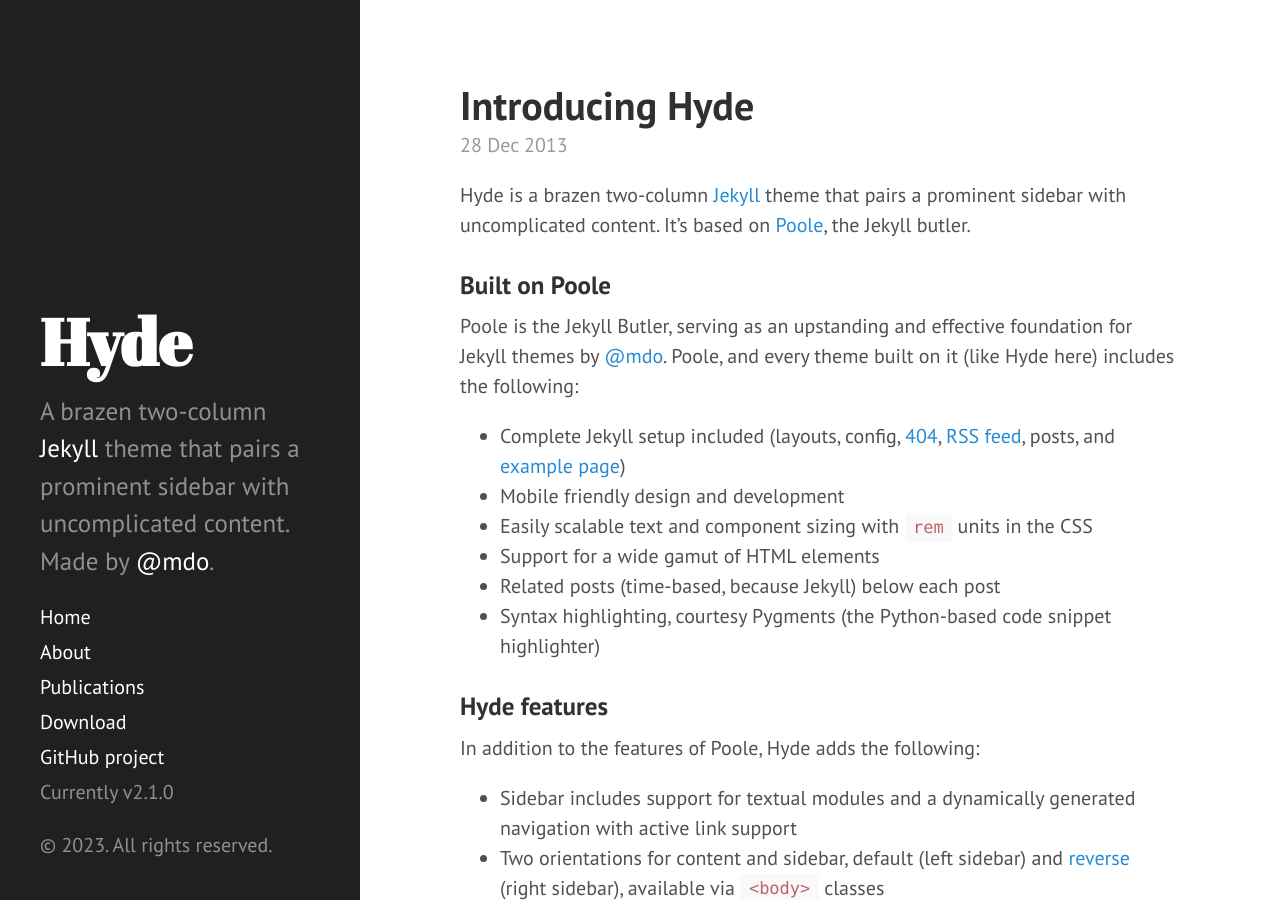
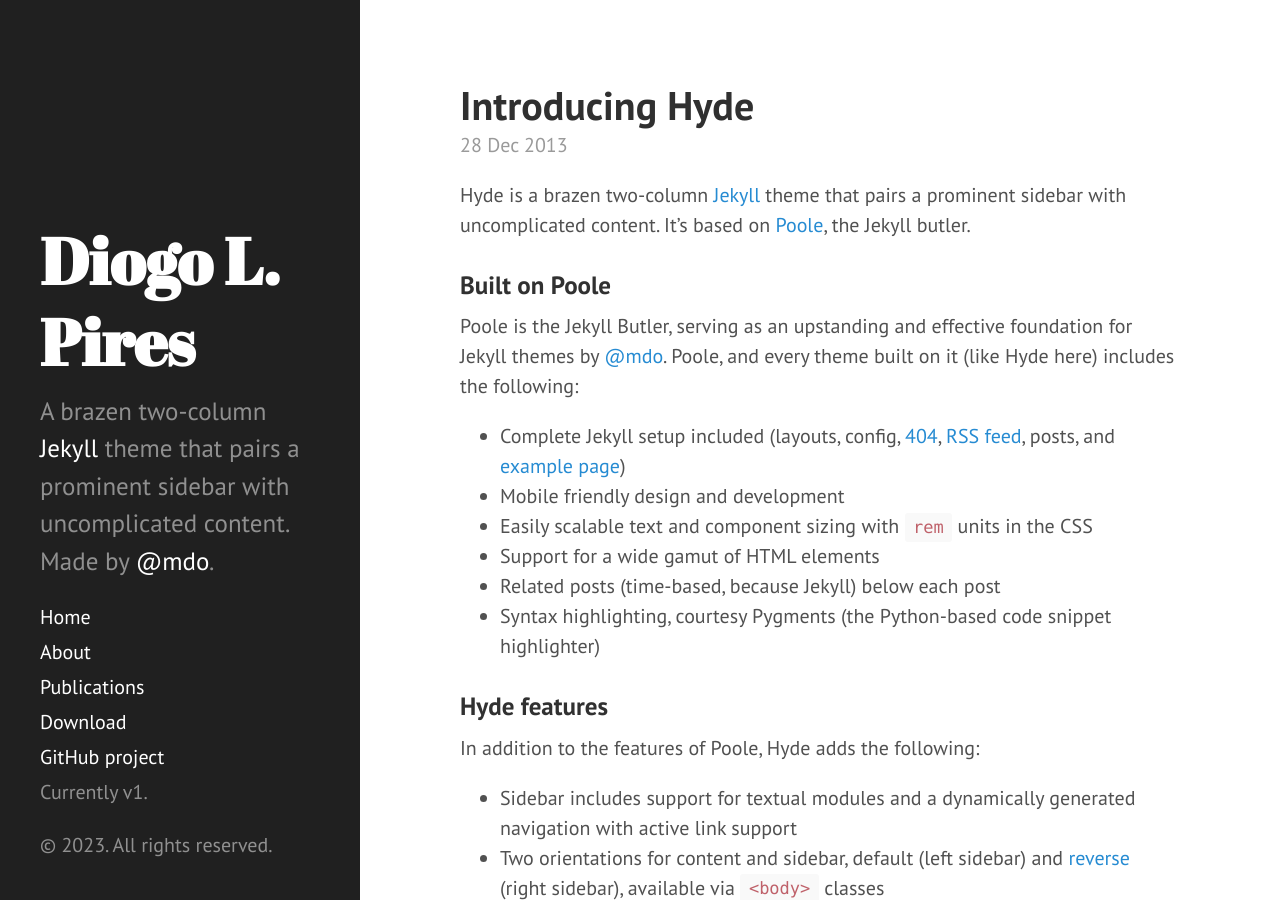
Before and after one commit to diogolpires/diogolpires.github.io, a Jekyll site: the page built from index.html, in a window 1280 px wide and 900 px high. Built offline with Jekyll 4.4.1, drawn with Linux system fonts in a browser that asks for light colours; Markdown is read by kramdown in place of the engine named in the settings; the list of posts is cut into pages by our own code.

Commit message:
Update _config.yml

```diff
--- a/_config.yml
+++ b/_config.yml
@@ -6,20 +6,20 @@
 permalink:        pretty
 
 # Setup
-title:            Hyde
+title:            Diogo L. Pires
 tagline:          'A Jekyll theme'
 description:      'A brazen two-column <a href="http://jekyllrb.com" target="_blank">Jekyll</a> theme that pairs a prominent sidebar with uncomplicated content. Made by <a href="https://twitter.com/mdo" target="_blank">@mdo</a>.'
-url:              http://hyde.getpoole.com
-baseurl:          /
+baseurl: ""
+url: "https://diogolpires.github.io"
 
 author:
-  name:           'Mark Otto'
-  url:            https://twitter.com/mdo
+  name:           'Diogo L. Pires'
+  url:            https://twitter.com/pires_dl
 
 paginate:         5
 
 # Custom vars
-version:          2.1.0
+version:         1.
 
 github:
-  repo:           https://github.com/poole/hyde
+  repo:           https://github.com/diogolpires/diogolpires.github.io
```
